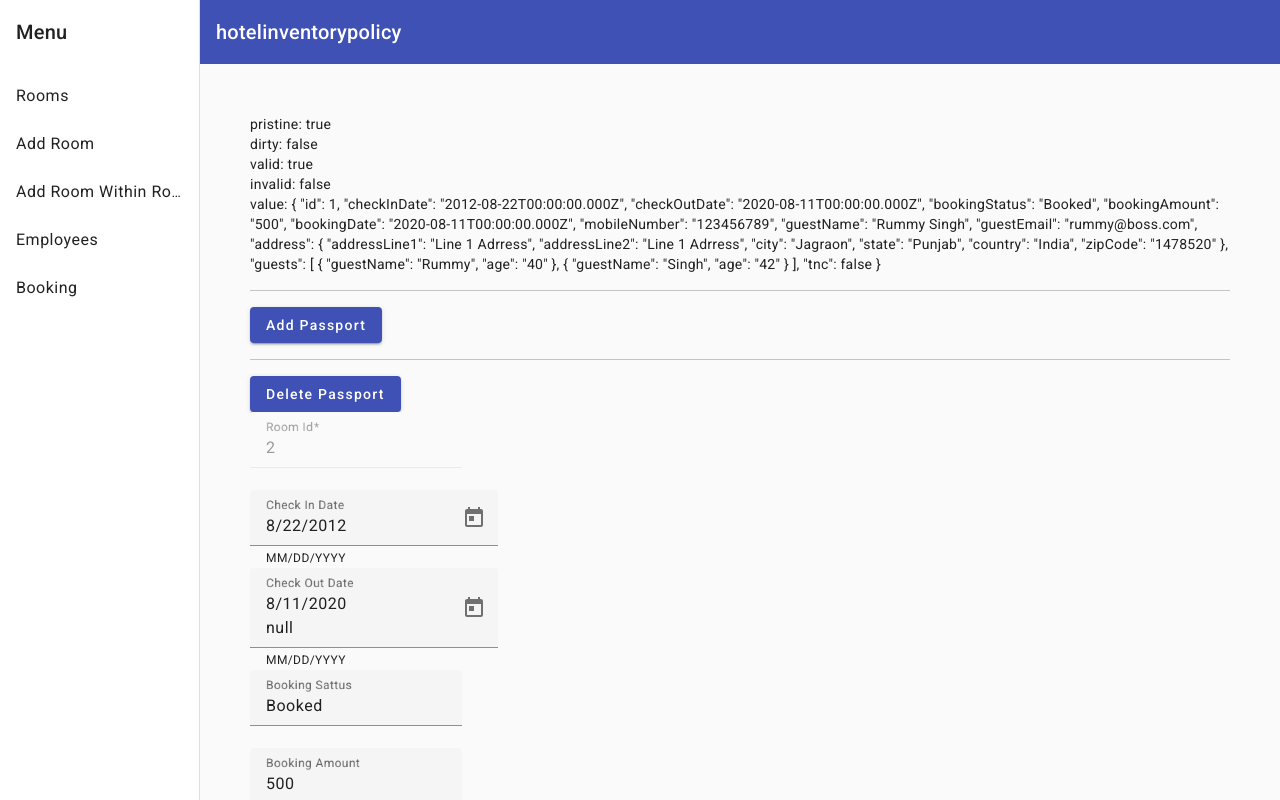
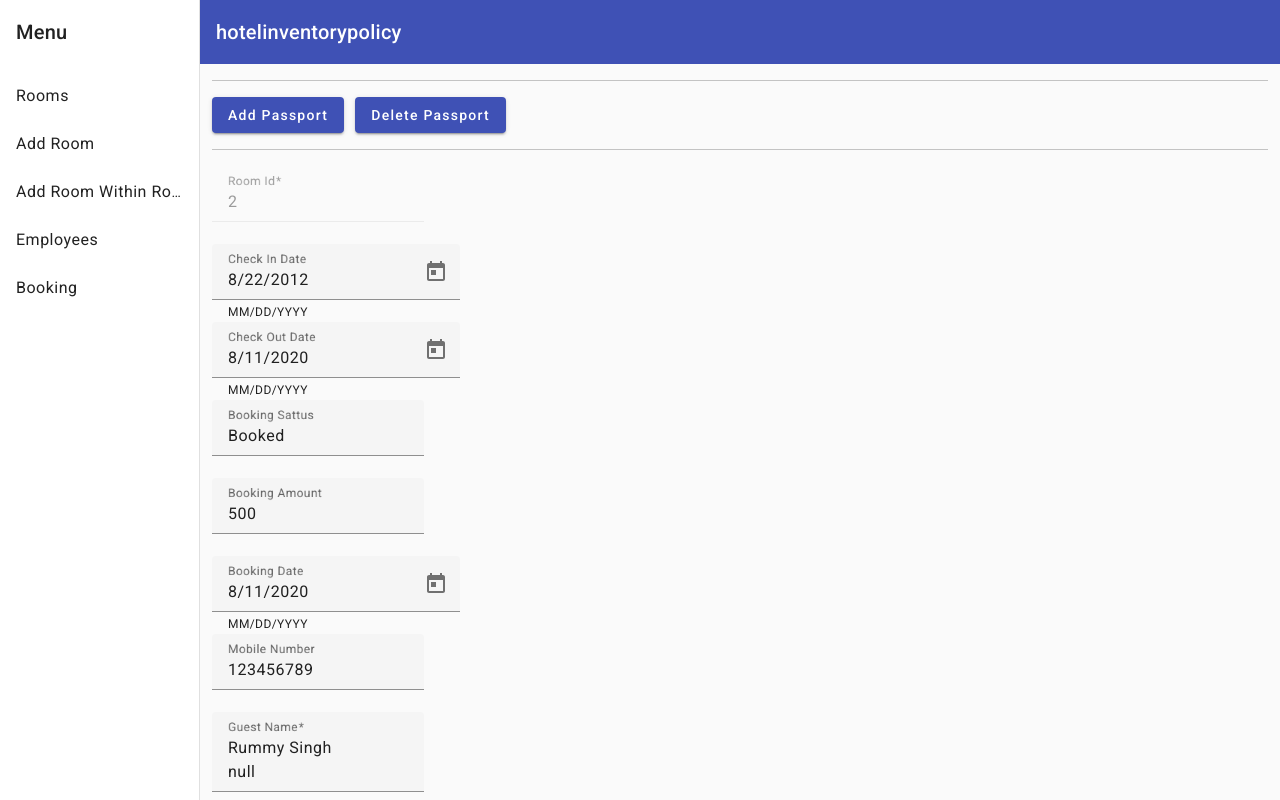
Before and after one commit to ramandeepbhamra/hotelinventorypolicy, an Angular app: page /booking in a window 1280 px wide. Built offline with nearby package versions, Linux system fonts and the light colour scheme.

Commit message:
More formatting

```diff
--- a/src/app/app-nav/app-nav.component.html
+++ b/src/app/app-nav/app-nav.component.html
@@ -1,8 +1,6 @@
 <mat-sidenav-container class="sidenav-container">
-  <mat-sidenav #drawer class="sidenav" fixedInViewport
-      [attr.role]="(isHandset$ | async) ? 'dialog' : 'navigation'"
-      [mode]="(isHandset$ | async) ? 'over' : 'side'"
-      [opened]="(isHandset$ | async) === false">
+  <mat-sidenav #drawer class="sidenav" fixedInViewport [attr.role]="(isHandset$ | async) ? 'dialog' : 'navigation'"
+    [mode]="(isHandset$ | async) ? 'over' : 'side'" [opened]="(isHandset$ | async) === false">
     <mat-toolbar>Menu</mat-toolbar>
     <mat-nav-list>
       <a mat-list-item [routerLink]="'/rooms'">Rooms</a>
@@ -14,17 +12,15 @@
   </mat-sidenav>
   <mat-sidenav-content>
     <mat-toolbar color="primary">
-      <button
-        type="button"
-        aria-label="Toggle sidenav"
-        mat-icon-button
-        (click)="drawer.toggle()"
+      <button type="button" aria-label="Toggle sidenav" mat-icon-button (click)="drawer.toggle()"
         *ngIf="isHandset$ | async">
         <mat-icon aria-label="Side nav toggle icon">menu</mat-icon>
       </button>
       <span>hotelinventorypolicy</span>
     </mat-toolbar>
     <!-- Add Content Here -->
-    <router-outlet></router-outlet>
+    <div class="container">
+      <router-outlet></router-outlet>
+    </div>
   </mat-sidenav-content>
 </mat-sidenav-container>
--- a/src/app/booking/booking.component.html
+++ b/src/app/booking/booking.component.html
@@ -1,20 +1,20 @@
-<div style="padding: 50px;">
-    <div>
+<!-- <div>
     pristine: {{bookingForm.pristine|json}}<br>
     dirty: {{bookingForm.dirty|json}}<br>
     valid: {{bookingForm.valid|json}}<br>
     invalid: {{bookingForm.invalid|json}}<br>
     value: {{bookingForm.value|json}}<br>
     <hr>
-    </div>
-    <div>
-        <button type="button" mat-raised-button color="primary" (click)="addPassport()">Add Passport</button>
-    </div>
+</div> -->
 <div>
     <hr>
 </div>
 <div>
+    <button type="button" mat-raised-button color="primary" (click)="addPassport()">Add Passport</button>&NonBreakingSpace;&NonBreakingSpace;
     <button type="button" mat-raised-button color="primary" (click)="deletePassport()">Delete Passport</button>
+</div>
+<div>
+    <hr>
 </div>
 <div>
     <form [formGroup]="bookingForm" class="example-form" (ngSubmit)="addBooking()">
@@ -50,7 +50,7 @@
                 <mat-datepicker-toggle matIconSuffix [for]="checkOutDatePicker"></mat-datepicker-toggle>
                 <mat-datepicker #checkOutDatePicker></mat-datepicker>
                 <!-- <mat-error *ngIf="email.invalid">{{getErrorMessage()}}</mat-error> -->
-                    {{bookingForm.get('checkOutDate')?.errors | json}}
+                <!-- {{bookingForm.get('checkOutDate')?.errors | json}} -->
             </mat-form-field>
         </div>
         <div class="example-container">
@@ -189,8 +189,7 @@
                                 <!-- <mat-error *ngIf="email.invalid">{{getErrorMessage()}}</mat-error> -->
                             </mat-form-field>
                             <div>
-                                    <button type="button" mat-raised-button color="primary"
-                                        (click)="removeGuest(i)">Remove
+                                <button type="button" mat-raised-button color="primary" (click)="removeGuest(i)">Remove
                                     Guest</button>
                             </div>
                             <div>
@@ -215,4 +214,3 @@
         </div>
     </form>
 </div>
-</div>
--- a/src/app/employee/employee.component.html
+++ b/src/app/employee/employee.component.html
@@ -1,3 +1 @@
-<div class="container">
     <p>Employee Name is {{emplyeeName}}</p>
-</div>
--- a/src/app/login/login.component.html
+++ b/src/app/login/login.component.html
@@ -1,7 +1,6 @@
 <div>
     <hr>
 </div>
-<div class="container">
 <form (ngSubmit)="login()">
     <div class="form-group">
         <input [color]="'orange'" pbhinvHover pbhinvEmailValidator #loginEmail="ngModel" type="email"
@@ -16,7 +15,6 @@
         <hr>
     </div>
     <div class="form-group">
-            <button type="submit" class="btn-primary">Login</button>
+        <button type="submit" class="btn btn-primary">Login</button>
     </div>
 </form>
-</div>
--- a/src/app/rooms-add/rooms-add.component.html
+++ b/src/app/rooms-add/rooms-add.component.html
@@ -1,6 +1,6 @@
-<div class="container">
+<div>
     <div>{{roomAddedSucessfully}}</div>
-    <div>{{room |json}}</div>
+    <!-- <div>{{room |json}}</div>
     <div>
         pristine: {{addRoomForm.pristine|json}}<br>
         dirty: {{addRoomForm.dirty|json}}<br>
@@ -8,7 +8,7 @@
         invalid: {{addRoomForm.invalid|json}}<br>
         value: {{addRoomForm.value|json}}<br>
         valid: {{addRoomForm.valid|json}}<br>
-    </div>
+    </div> -->
     <div>
         <form #addRoomForm="ngForm" (ngSubmit)="addRoom(addRoomForm)">
             <div class="form-group">
--- a/src/app/rooms-booking/rooms-booking.component.html
+++ b/src/app/rooms-booking/rooms-booking.component.html
@@ -1,3 +1,3 @@
-<div class="container">
+<div>
 <p>Rooma id is {{id$ | async}}</p>
 </div>
--- a/src/app/rooms-list/rooms-list.component.html
+++ b/src/app/rooms-list/rooms-list.component.html
@@ -1,3 +1,4 @@
+<div>
     <div>{{title}}</div>
     <div>
         <table class="table">
@@ -31,3 +32,4 @@
             </tr>
         </table>
     </div>
+</div>
--- a/src/app/rooms/rooms.component.html
+++ b/src/app/rooms/rooms.component.html
@@ -1,5 +1,6 @@
-<div class="container">
+<div>
     <!-- <p>Welcome to {{hotelName}}</p> -->
+    <div [hidden]="hideRooms">
         <pbhinv-header></pbhinv-header>
         <pbhinv-header></pbhinv-header>
         <pbhinv-header></pbhinv-header>
@@ -7,6 +8,7 @@
         <div [hidden]="hideRooms">
             No of Rooms: <div [innerText]="numberOfRooms"></div>
             <p>{{totalPhotosBytesLoaded}}</p>
+        </div>
     </div>
     <!-- {{rooms.availableRooms ?? "No Rooms"}} -->
     <!-- <div>{{roomList | json}}</div> -->
--- a/src/app/rooms/rooms.component.ts
+++ b/src/app/rooms/rooms.component.ts
@@ -22,7 +22,7 @@ export class RoomsComponent implements OnInit, DoCheck, AfterViewInit, AfterView
 
   hotelName: string = "Hilton Hotel";
   numberOfRooms: number = 10;
-  hideRooms: boolean = false;
+  hideRooms: boolean = true;
   rooms: Room = {
     totalRooms: 20,
     availableRooms: 10,
```
Lines whose indentation alone changed are shown as unchanged.
